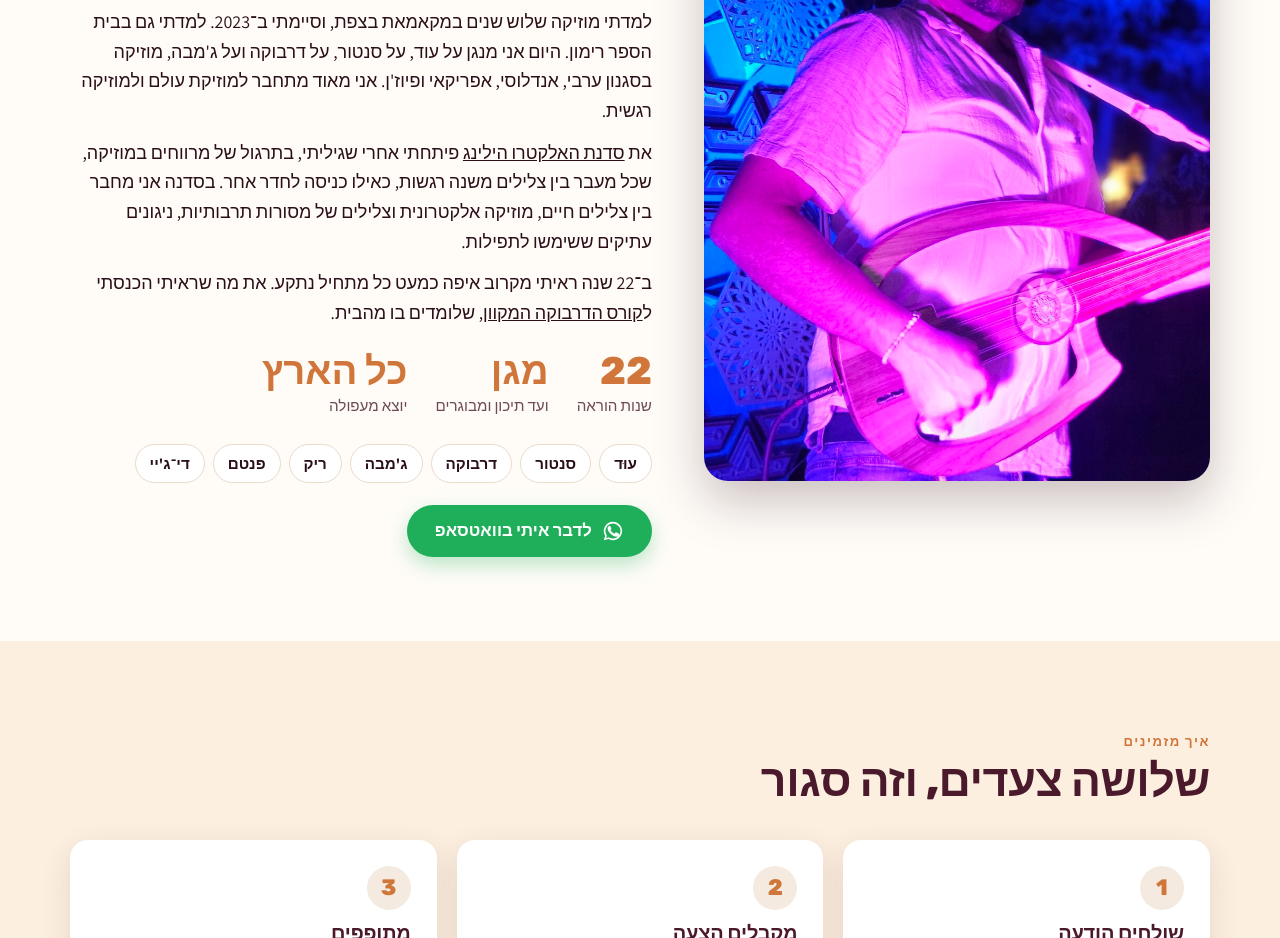
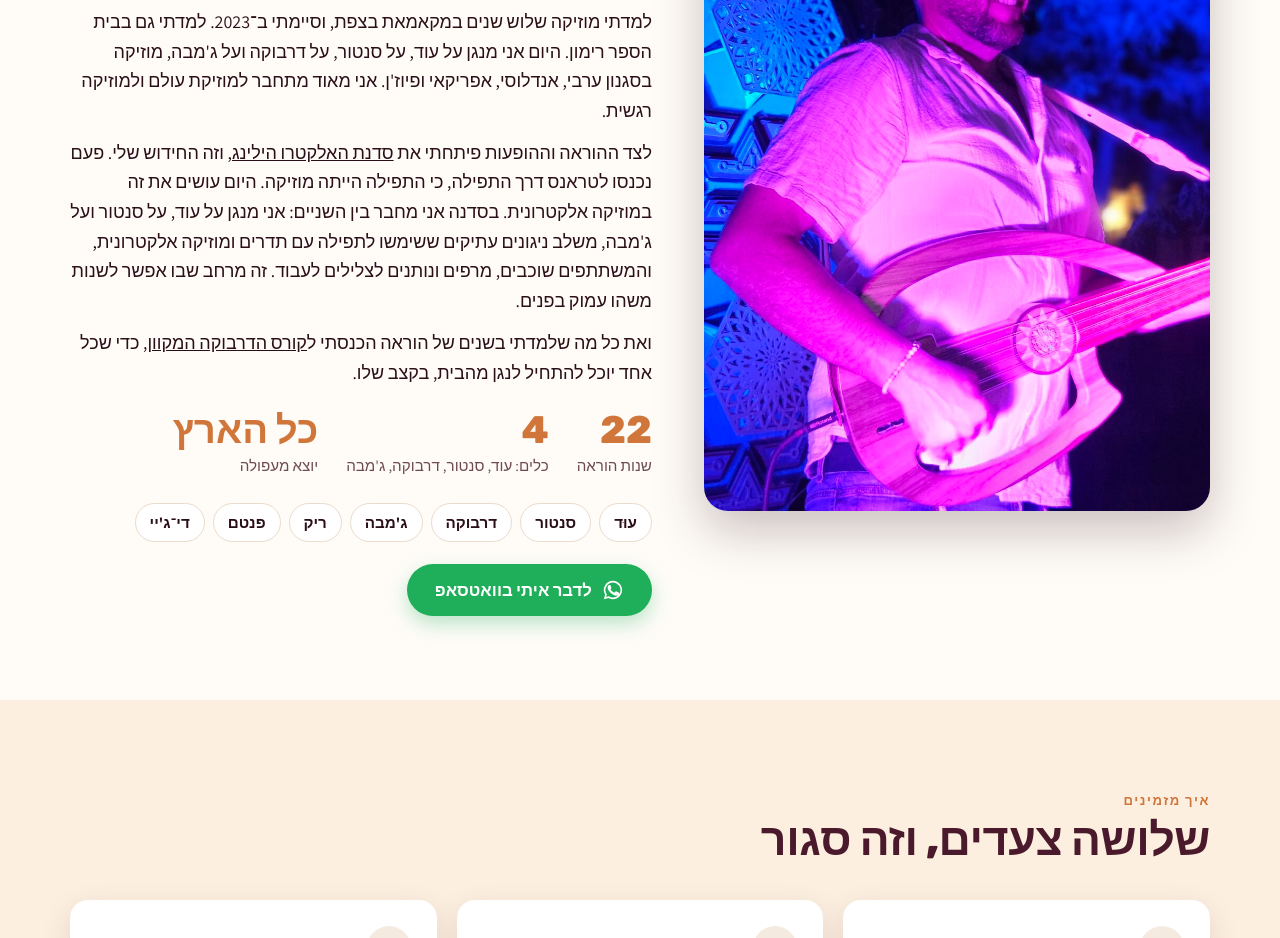
Before and after one commit to baruch305/baruchhazan-site, a plain HTML site: page index.html in a window 1280 px wide. Shown: the part 3740-4678 px from the top of the page. Drawn offline with Linux system fonts and the light colour scheme.

Commit message:
אתר, אודות: פסקת האלקטרו הילינג משולבת (א+ב), סיום חדש ומספרים (24.11.2026)
Co-Authored-By: Claude Opus 5.5 <noreply@anthropic.com>
Claude-Session: https://claude.ai/code/session_01PuhqNXb7tXJFW7ANFbPr9S

```diff
--- a/index.html
+++ b/index.html
@@ -36,9 +36,9 @@
 <blockquote>"אני מוזיקאי בלב ובנשמה."</blockquote>
 <p>אני ברוך חזן, מוזיקאי ומורה. כבר 22 שנה אני מלמד אנשים לנגן, ואני מופיע ומנחה סדנאות בכל הארץ: בבתי ספר, בגנים, במתנ"סים, במועצות, בקיבוצים ובחברות.</p>
 <p>למדתי מוזיקה שלוש שנים במקאמאת בצפת, וסיימתי ב־2023. למדתי גם בבית הספר רימון. היום אני מנגן על עוד, על סנטור, על דרבוקה ועל ג'מבה, מוזיקה בסגנון ערבי, אנדלוסי, אפריקאי ופיוז'ן. אני מאוד מתחבר למוזיקת עולם ולמוזיקה רגשית.</p>
-<p>את <a href="electro-healing.html">סדנת האלקטרו הילינג</a> פיתחתי אחרי שגיליתי, בתרגול של מרווחים במוזיקה, שכל מעבר בין צלילים משנה רגשות, כאילו כניסה לחדר אחר. בסדנה אני מחבר בין צלילים חיים, מוזיקה אלקטרונית וצלילים של מסורות תרבותיות, ניגונים עתיקים ששימשו לתפילות.</p>
-<p>ב־22 שנה ראיתי מקרוב איפה כמעט כל מתחיל נתקע. את מה שראיתי הכנסתי ל<a href="darbuka-course.html">קורס הדרבוקה המקוון</a>, שלומדים בו מהבית.</p>
-<div class="stats"><div><b>22</b><span>שנות הוראה</span></div><div><b>מגן</b><span>ועד תיכון ומבוגרים</span></div><div><b>כל הארץ</b><span>יוצא מעפולה</span></div></div>
+<p>לצד ההוראה וההופעות פיתחתי את <a href="electro-healing.html">סדנת האלקטרו הילינג</a>, וזה החידוש שלי. פעם נכנסו לטראנס דרך התפילה, כי התפילה הייתה מוזיקה. היום עושים את זה במוזיקה אלקטרונית. בסדנה אני מחבר בין השניים: אני מנגן על עוד, על סנטור ועל ג'מבה, משלב ניגונים עתיקים ששימשו לתפילה עם תדרים ומוזיקה אלקטרונית, והמשתתפים שוכבים, מרפים ונותנים לצלילים לעבוד. זה מרחב שבו אפשר לשנות משהו עמוק בפנים.</p>
+<p>ואת כל מה שלמדתי בשנים של הוראה הכנסתי ל<a href="darbuka-course.html">קורס הדרבוקה המקוון</a>, כדי שכל אחד יוכל להתחיל לנגן מהבית, בקצב שלו.</p>
+<div class="stats"><div><b>22</b><span>שנות הוראה</span></div><div><b>4</b><span>כלים: עוד, סנטור, דרבוקה, ג'מבה</span></div><div><b>כל הארץ</b><span>יוצא מעפולה</span></div></div>
 <div class="inst"><span>עוּד</span><span>סנטור</span><span>דרבוקה</span><span>ג'מבה</span><span>ריק</span><span>פנטם</span><span>די־ג'יי</span></div>
 <div class="hero-ctas" style="justify-content:flex-start;margin-top:22px"><a class="btn btn-wa" href="https://wa.me/972528508677?text=%D7%94%D7%99%D7%99%20%D7%91%D7%A8%D7%95%D7%9A%2C%20%D7%94%D7%92%D7%A2%D7%AA%D7%99%20%D7%9E%D7%94%D7%90%D7%AA%D7%A8" target="_blank" rel="noopener"><svg viewBox="0 0 24 24" fill="currentColor" aria-hidden="true"><path d="M17.5 14.4c-.3-.1-1.8-.9-2-1s-.5-.1-.7.1-.8 1-.9 1.2-.3.2-.6.1a8.2 8.2 0 0 1-4-3.5c-.3-.5.3-.5.9-1.6.1-.2 0-.4 0-.5l-.9-2.2c-.2-.6-.5-.5-.7-.5h-.6a1.2 1.2 0 0 0-.8.4 3.5 3.5 0 0 0-1.1 2.6 6 6 0 0 0 1.3 3.2 13.8 13.8 0 0 0 5.3 4.7c2 .8 2.8.9 3.8.7a3.2 3.2 0 0 0 2.1-1.5 2.6 2.6 0 0 0 .2-1.5c-.1-.1-.3-.2-.6-.3zM12 2a10 10 0 0 0-8.6 15.1L2 22l5-1.3A10 10 0 1 0 12 2zm0 18.2a8.2 8.2 0 0 1-4.2-1.1l-.3-.2-3 .8.8-2.9-.2-.3A8.2 8.2 0 1 1 12 20.2z"/></svg> לדבר איתי בוואטסאפ</a></div></div></div></section><section class="alt"><div class="wrap"><div class="sec-head rv"><div><span class="eyebrow">איך מזמינים</span><h2>שלושה צעדים, וזה סגור</h2></div></div>
 <div class="steps rv"><div class="step"><h3>שולחים הודעה</h3><p>בוואטסאפ או בטופס: מה אתם מתכננים, מתי ואיפה.</p></div><div class="step"><h3>מקבלים הצעה</h3><p>ברוך חוזר אליכם עם הצעה שמתאימה לקהל ולמקום.</p></div><div class="step"><h3>מתופפים</h3><p>ברוך מגיע עם הכלים וההגברה. אתם רק נהנים.</p></div></div></div></section><section id="social"><div class="wrap"><div class="sec-head rv"><div><span class="eyebrow">מהרשתות</span><h2>ככה זה נשמע ונראה</h2><p>סרטונים אחרונים מהאינסטגרם ומהפייסבוק: סדנאות, אלקטרו הילינג, הופעות וקטעים מהקורס.</p></div></div>
```
